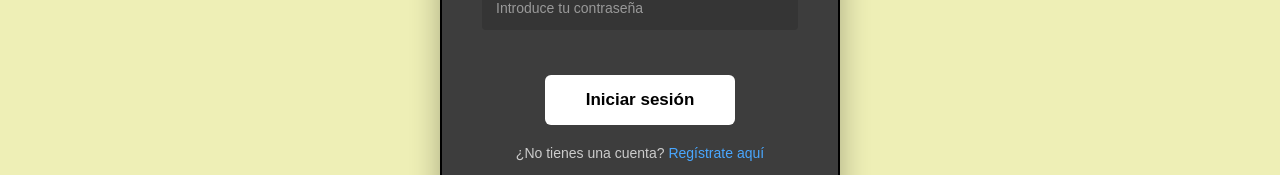
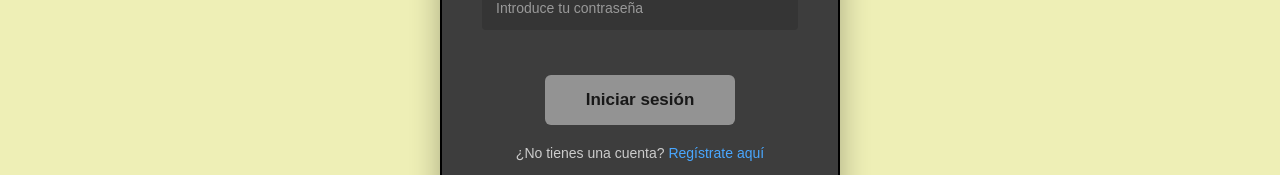
Before and after one commit to CarlosMadrid11/Estudio-Pilates-CSSP, a Vue app: page /login in a window 1280 px wide. Shown: the part 470-645 px from the top of the page. Built offline with nearby package versions, Linux system fonts and the light colour scheme; no server answers.

Commit message:
develop: HU-07: Login cumple con todos los criterios de aceptacion

```diff
--- a/src/views/public/LoginView.vue
+++ b/src/views/public/LoginView.vue
@@ -36,7 +36,7 @@
           <button
             @click="iniciarSesion"
             class="btn"
-            :disabled="isLoading"
+            :disabled="isLoading || !isFormValid"
           >
             {{ isLoading ? 'Iniciando...' : 'Iniciar sesión' }}
           </button>
@@ -51,7 +51,7 @@
 </template>
 
 <script setup lang="ts">
-import { ref } from 'vue'
+import { ref, computed } from 'vue'
 import { useRouter } from 'vue-router'
 import { useAuthStore } from '@/stores/auth'
 import { supabase } from '@/lib/supabase'
@@ -67,17 +67,28 @@ const errorMessage = ref('')
 const hasError = ref(false)
 const isLoading = ref(false)
 
+// Validación del formato de email
+const isEmailValid = computed(() => {
+  const emailRegex = /^[^\s@]+@[^\s@]+\.[^\s@]+$/
+  return emailRegex.test(email.value.trim())
+})
+
+// Validación completa del formulario (CA05)
+const isFormValid = computed(() => {
+  return email.value.trim() !== '' &&
+         password.value.trim() !== '' &&
+         isEmailValid.value
+})
+
 const iniciarSesion = async () => {
+  // Verificar validación antes de proceder
+  if (!isFormValid.value) {
+    return
+  }
+
   // Limpiar errores previos
   errorMessage.value = ''
   hasError.value = false
-
-  // Validar campos vacíos
-  if (!email.value.trim() || !password.value.trim()) {
-    errorMessage.value = 'Por favor completa todos los campos'
-    hasError.value = true
-    return
-  }
 
   isLoading.value = true
 
```
